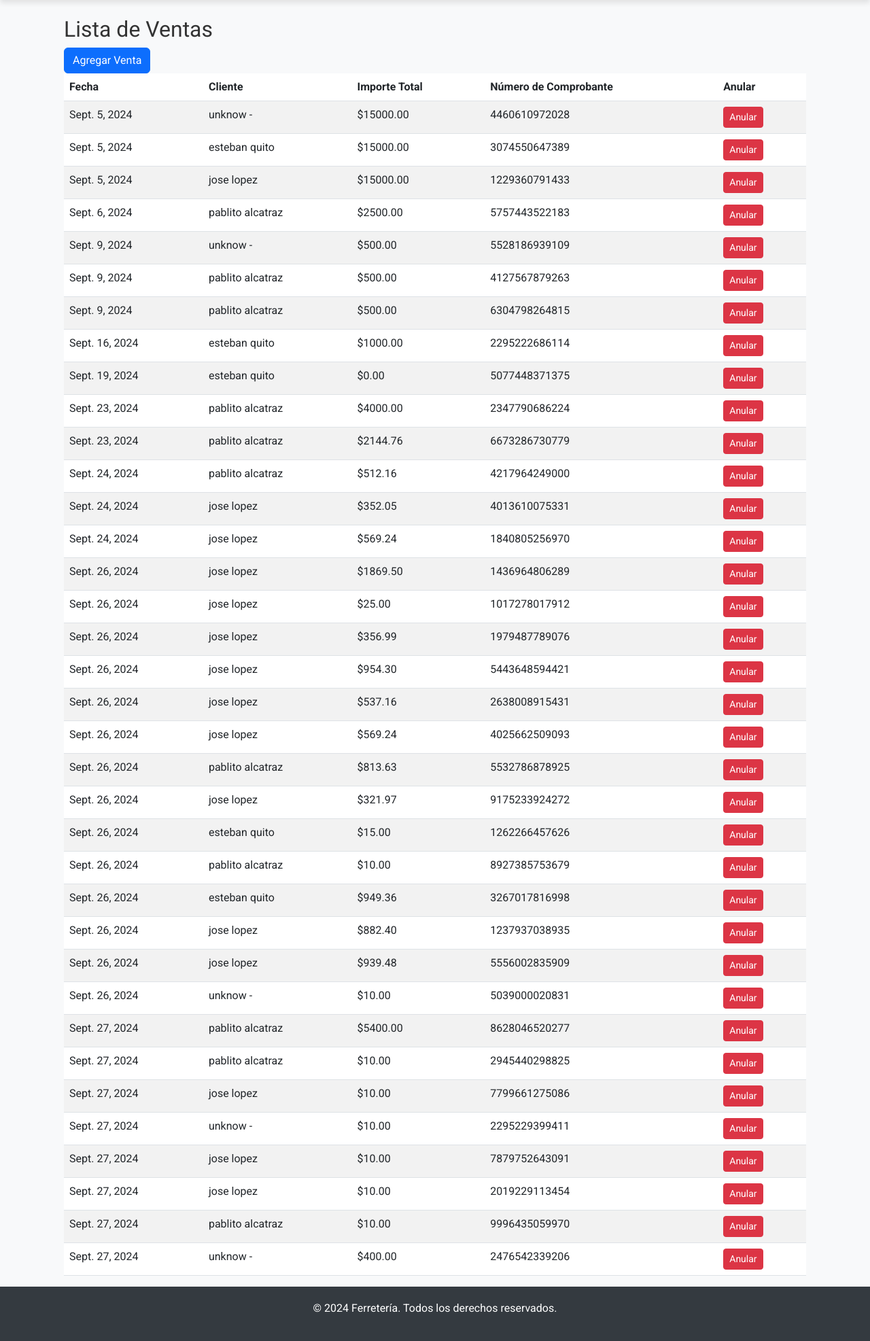
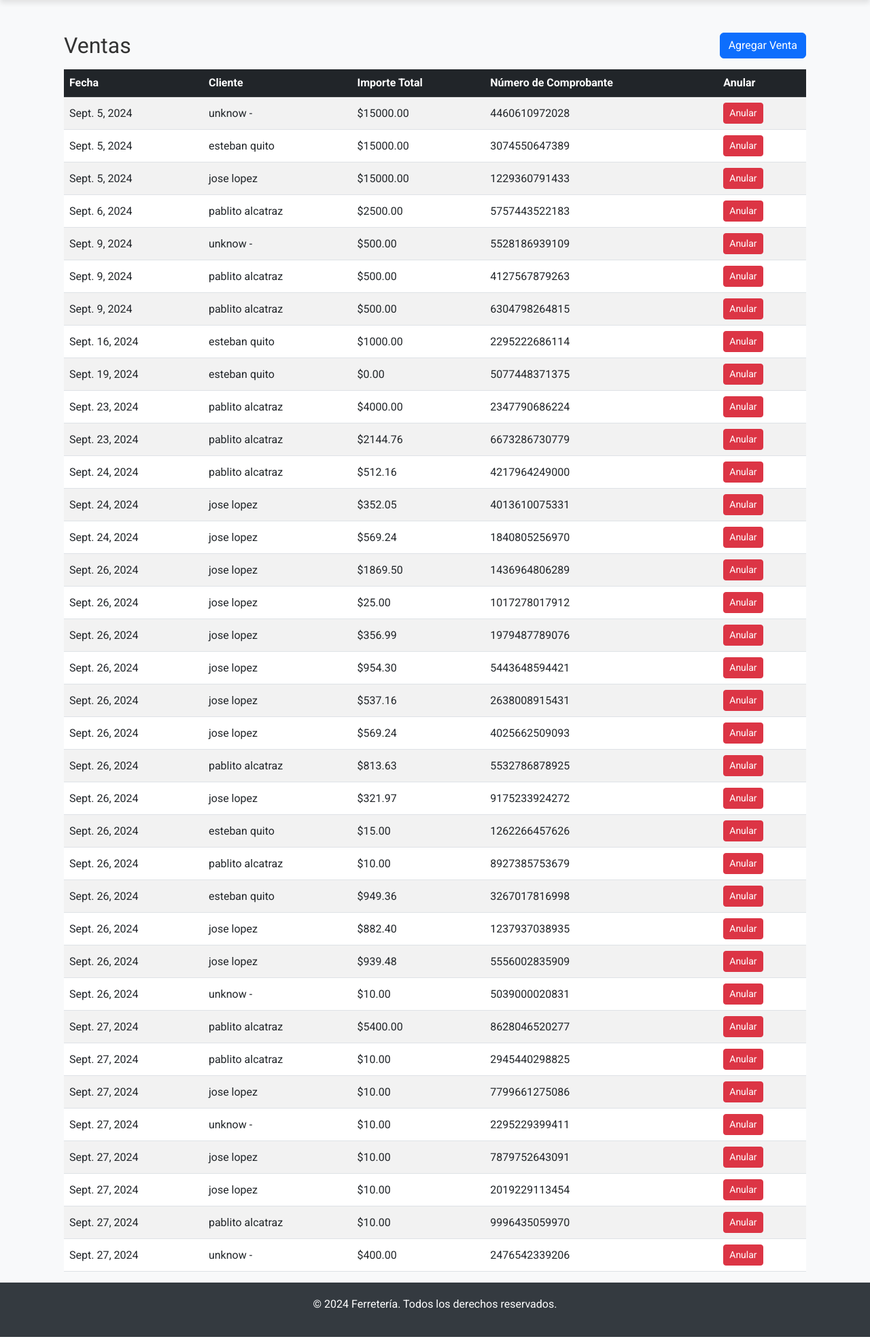
Before and after one commit to VargasPriscila/FERRETERIA2, a Django app: page /ventas/ in a window 1280 px wide. Shown: the part 56-2029 px from the top of the page at 68% size. Run offline with Django 5.2, Linux system fonts and the light colour scheme; data comes from the database, SQL or seed files in the repository.

Commit message:
git commit -m "agregado de barra negra en la vista de Ventas"

```diff
--- a/sistema/miAplicacion/templates/ventas/venta_lista.html
+++ b/sistema/miAplicacion/templates/ventas/venta_lista.html
@@ -1,12 +1,14 @@
 {% extends 'base.html' %}
 {% block title %}Lista de Ventas{% endblock %}
 {% block content %}
-<div class="container mt-4">
-    <h2>Lista de Ventas</h2>
-    <table class="table table-striped">
-
-        <thead>
+<div class="container mt-5">
+    <div class="d-flex justify-content-between align-items-center mb-3">
+        <h2 class="mb-0">Ventas</h2>
         <a href="{% url 'venta_agregar' %}" class="btn btn-primary">Agregar Venta</a>
+    </div>
+    <div class="table-responsive">
+        <table class="table table-striped table-hover align-middle">
+            <thead class="table-dark">
                 <tr>
                     <th>Fecha</th>
                     <th>Cliente</th>
@@ -30,4 +32,6 @@
             </tbody>
         </table>
     </div>
+
+</div>
 {% endblock %}
```
Lines whose indentation alone changed are shown as unchanged.
